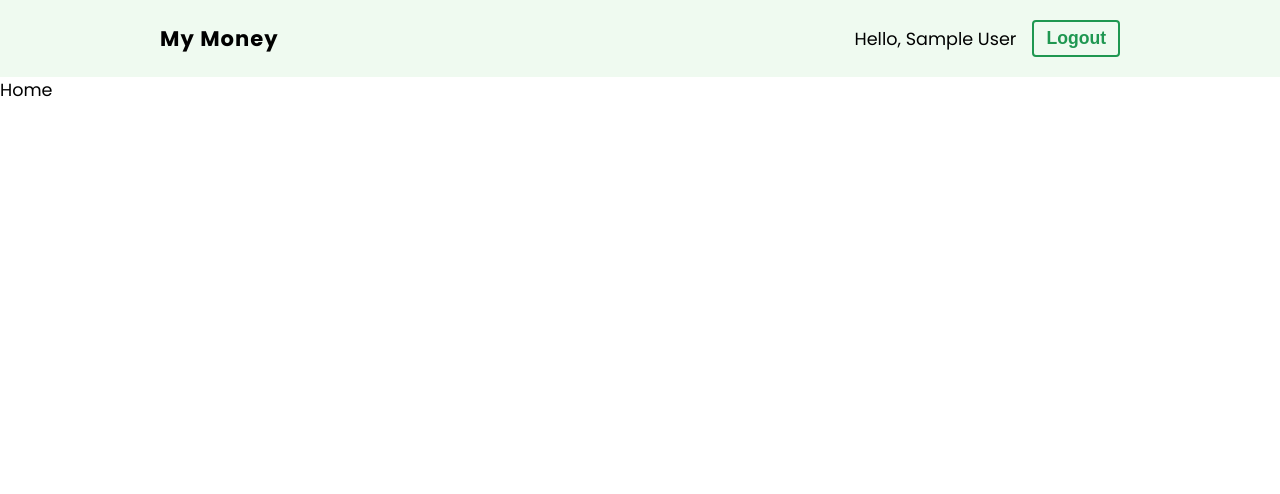
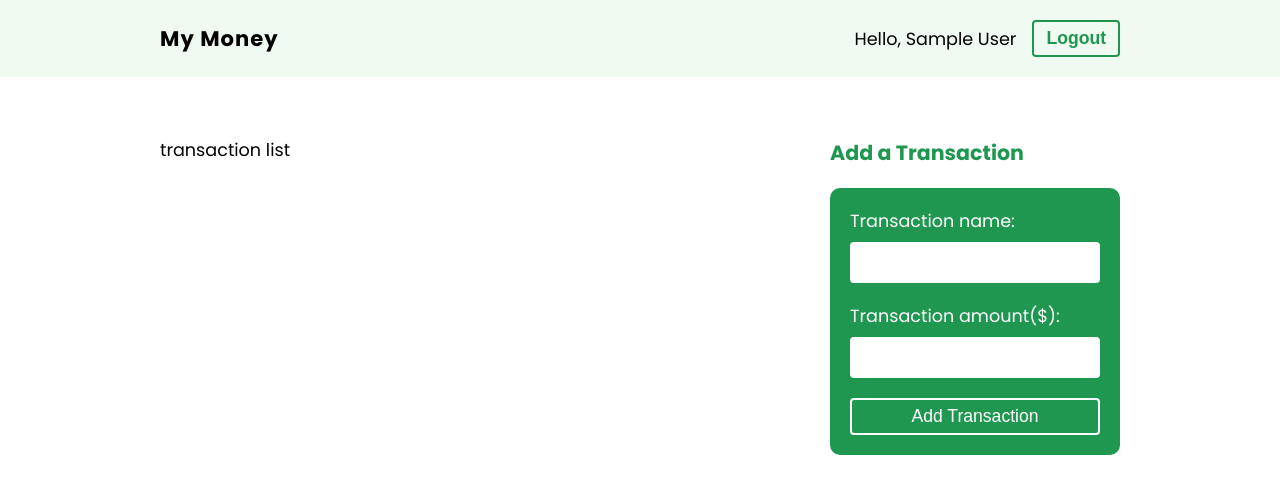
Before and after one commit to mrwhite252/finance-tacker-new, a React (Create React App) app: page / in a window 1280 px wide. Shown: the top 494 px of the page. Built offline with nearby package versions, Linux system fonts and the light colour scheme; no server answers; sample sign-in values are in the browser's storage.

Commit message:
add the transaction form to the home page

```diff
--- a/src/pages/home/Home.js
+++ b/src/pages/home/Home.js
@@ -1,7 +1,19 @@
 import styles from "./Home.module.css";
+
+// components
+import TransactionForm from "./TransactionForm";
 
 export default function Home() {
     return (
-        <div> Home </div>
+        <div className={styles.container}>
+            <div className={styles.content}>
+                transaction list
+            </div>
+
+            <div className={styles.sidebar}>
+                <TransactionForm />
+            </div>
+
+        </div>
     )
 }
--- a/src/pages/home/Home.module.css
+++ b/src/pages/home/Home.module.css
@@ -0,0 +1,55 @@
+.container {
+    display: grid;
+    grid-template-columns: 2fr 1fr;
+    max-width: 960px;
+    margin: 60px auto;
+  }
+  .content {
+    padding-right: 30px;
+  }
+  .sidebar {
+    padding-left: 30px;
+  }
+  .sidebar form {
+    padding: 20px;
+    background: #1f9751;
+    border-radius: 10px;
+  }
+  .sidebar input, .sidebar select {
+    display: block;
+    width: 100%;
+    padding: 10px;
+    margin-top: 8px;
+    box-sizing: border-box;
+    border: 0;
+    border-radius: 4px;
+    color: #555;
+    font-size: 1em;
+  }
+  .sidebar label {
+    margin: 0 auto 20px;
+    display: block;
+    color: #fff;
+  }
+  .sidebar button {
+    color: #fff;
+    border: 2px solid #fff;
+    padding: 6px 12px;
+    background-color: transparent;
+    font-size: 1em;
+    border-radius: 4px;
+    cursor: pointer;
+    display: block;
+    width: 100%;
+  }
+  .sidebar h3 {
+    color: #1f9751;
+    margin-bottom: 20px;
+  }
+  .sidebar aside {
+    margin-top: 40px;
+    color: #555;
+  }
+  .sidebar aside li {
+    margin: 10px;
+  }
--- /dev/null
+++ b/src/pages/home/TransactionForm.js
@@ -0,0 +1,30 @@
+import { useState } from "react"
+
+export default function TransactionForm() {
+
+    const [name, setName] = useState('')
+    const [amount, setAmount] = useState('')
+
+    const handleSubmit = (e) => {
+        e.preventDefault()
+        console.log({
+            name, amount
+        })
+    }
+    return (
+        <>
+            <h3>Add a Transaction</h3>
+            <form onSubmit={handleSubmit}>
+                <label>
+                    <span>Transaction name:</span>
+                    <input type="text" required onChange={(e) => setName(e.target.value)} value={name} />
+                </label>
+                <label>
+                    <span>Transaction amount($):</span>
+                    <input type="number" required onChange={(e) => setAmount(e.target.value)} value={amount} />
+                </label>
+                <button>Add Transaction</button>
+            </form>
+        </>
+    )
+}
```
